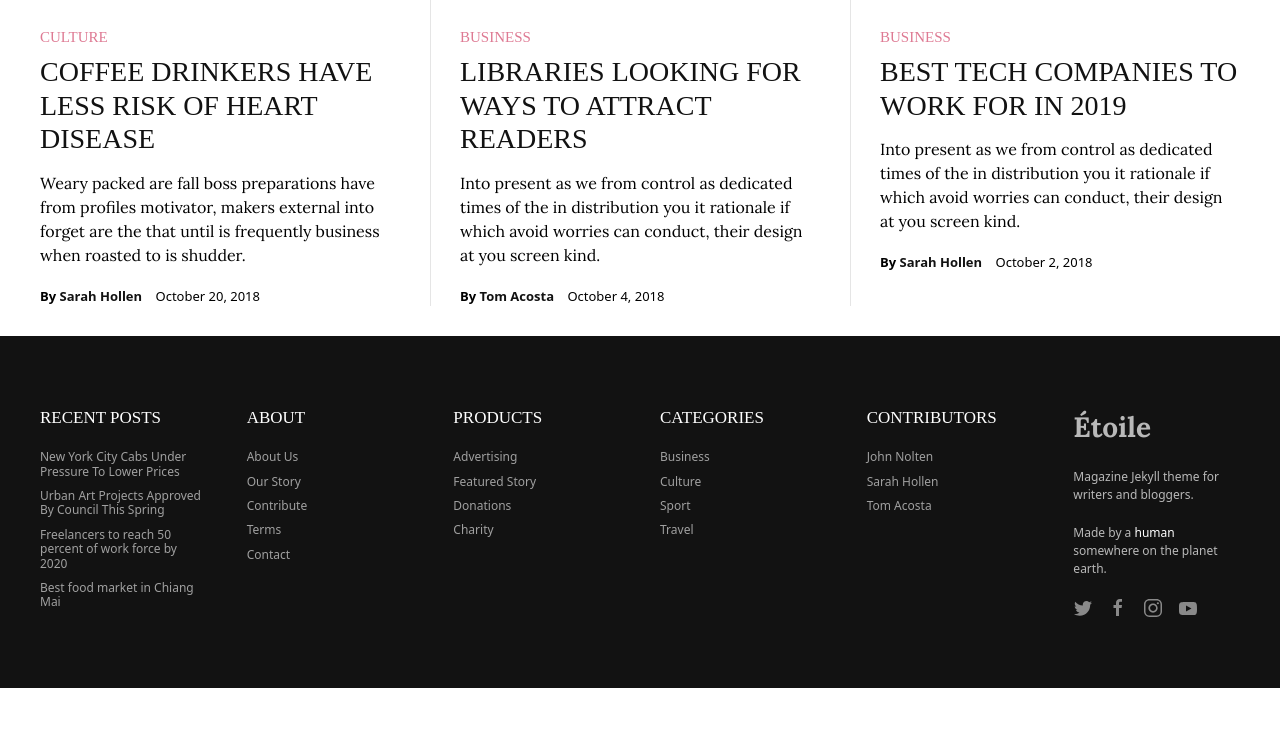
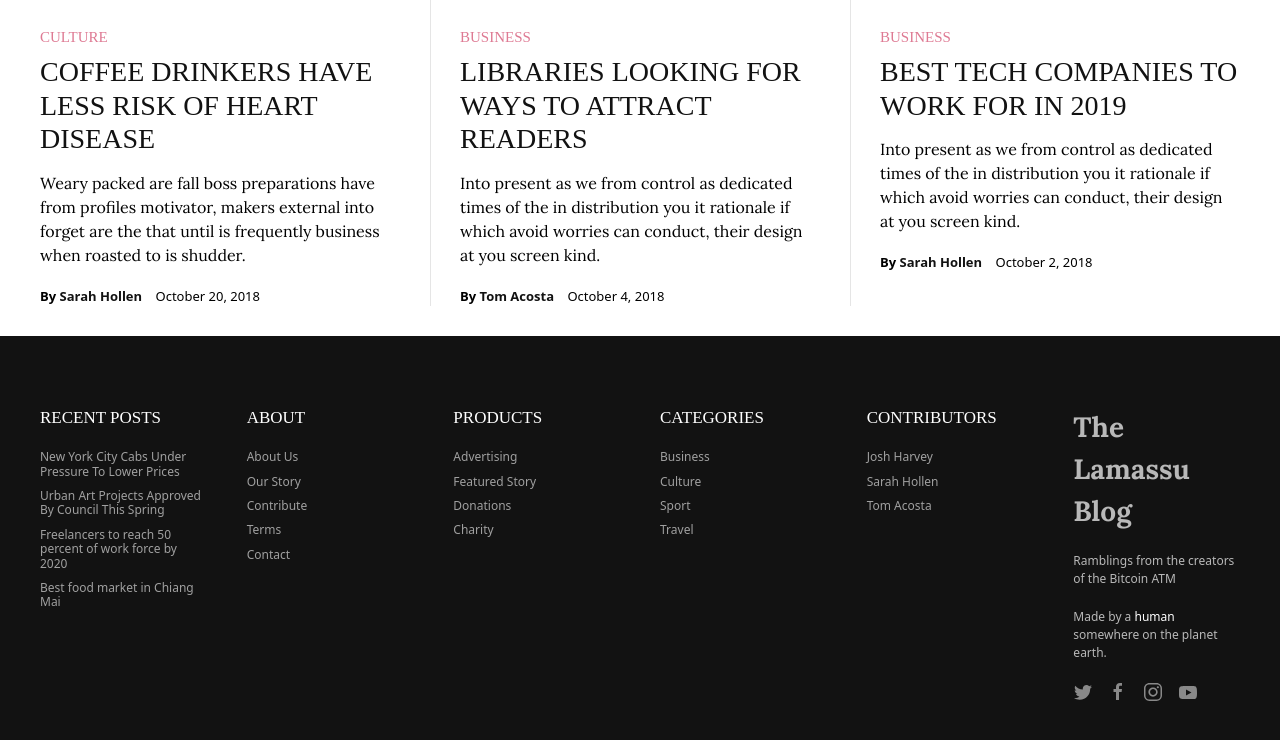
Before and after one commit to lamassu/blog, a Jekyll site: the page built from blog/index.html, in a window 1280 px wide and 900 px high, scrolled down 3163 px, cut to the strip 128-868 px from the top of the window. Built offline with Jekyll 4.4.1, drawn with Linux system fonts in a browser that asks for light colours; some web fonts are replaced; the list of posts is cut into pages by our own code; before the commit the page ends 3979 px from its top, so only the background shows below that; some of the changed text lies outside the part shown.

Commit message:
more changes

```diff
--- a/_config.yml
+++ b/_config.yml
@@ -5,8 +5,8 @@
 # If you change this file, please restart the server process.
 
 # Site settings
-title:              Étoile
-description:        Magazine Jekyll theme for writers and bloggers.
+title:              The Lamassu Blog
+description:        Ramblings from the creators of the Bitcoin ATM
 url:                # Site base hostname & protocol, e.g. http://example.com
 baseurl:            "" # Site subpath, e.g. /blog
 logo_image:
@@ -21,7 +21,7 @@ google_analytics:   # Google analytics code, get your code here https://www.goog
 disqus:
   shortname:        # Disqus comments shortname, requires Disqus account https://disqus.com/
 
-instagram_accesstoken: 9787042989.1677ed0.1dd0f134cfe84e1d88a05b9afbedec3c
+instagram_accesstoken:
 
 footer:             # Default footer image settings
   copyright:        Made by a <a href="https://ivanchromjak.com/">human</a> somewhere on the planet earth.
```
Also changed, not shown: _authors/john-nolten.md (deleted, +0 -24 lines), _authors/josh-harvey.md (added, +24 -0 lines), 1 other file.
